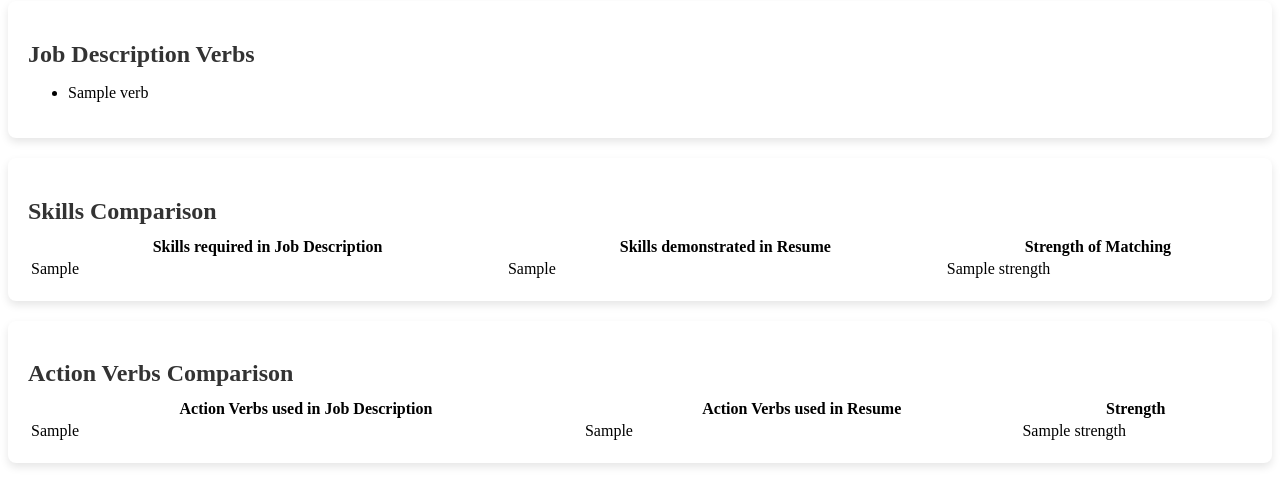
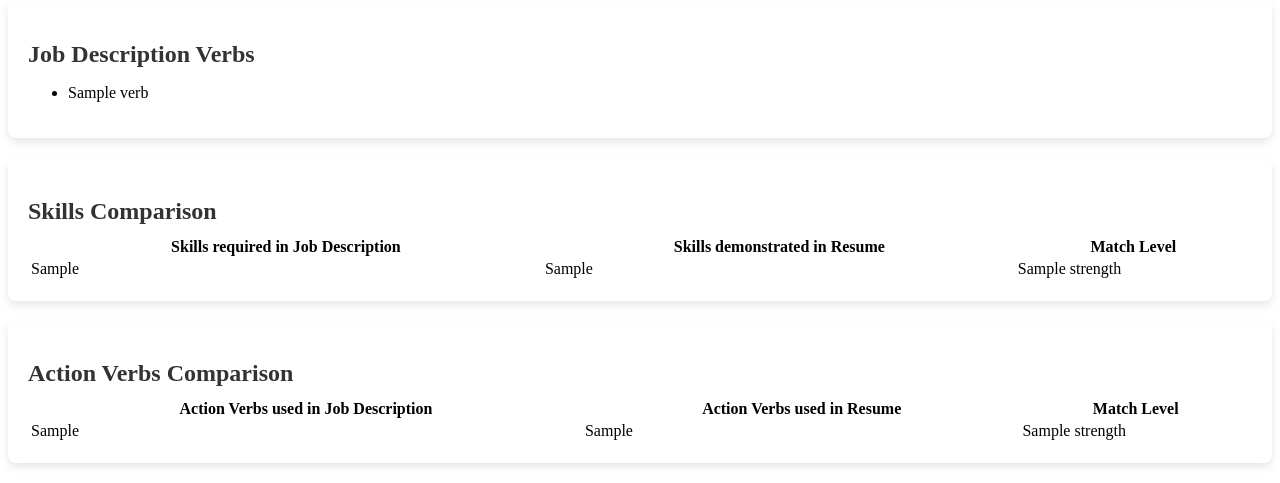
Before and after one commit to trolleyistheproblem2/resume-reviewer2, a Flask app: template templates/feature1_results_snippet.html in a window 1280 px wide. Shown: the part 490-973 px from the top of the page. Run offline with Flask 3, Linux system fonts and the light colour scheme; the template is opened without the code that fills it: most values are stand-ins (such as "Sample title", 1, 10 or a date in 2020).

Commit message:
minor text

```diff
--- a/templates/feature1_results_snippet.html
+++ b/templates/feature1_results_snippet.html
@@ -45,7 +45,7 @@
         <tr>
             <th>Skills required in Job Description</th>
             <th>Skills demonstrated in Resume</th>
-            <th>Strength of Matching</th>
+            <th>Match Level</th>
         </tr>
         {% for row in skills_comparison %}
             <tr>
@@ -64,7 +64,7 @@
         <tr>
             <th>Action Verbs used in Job Description</th>
             <th>Action Verbs used in Resume</th>
-            <th>Strength</th>
+            <th>Match Level</th>
         </tr>
         {% for row in verbs_comparison %}
             <tr>
```
